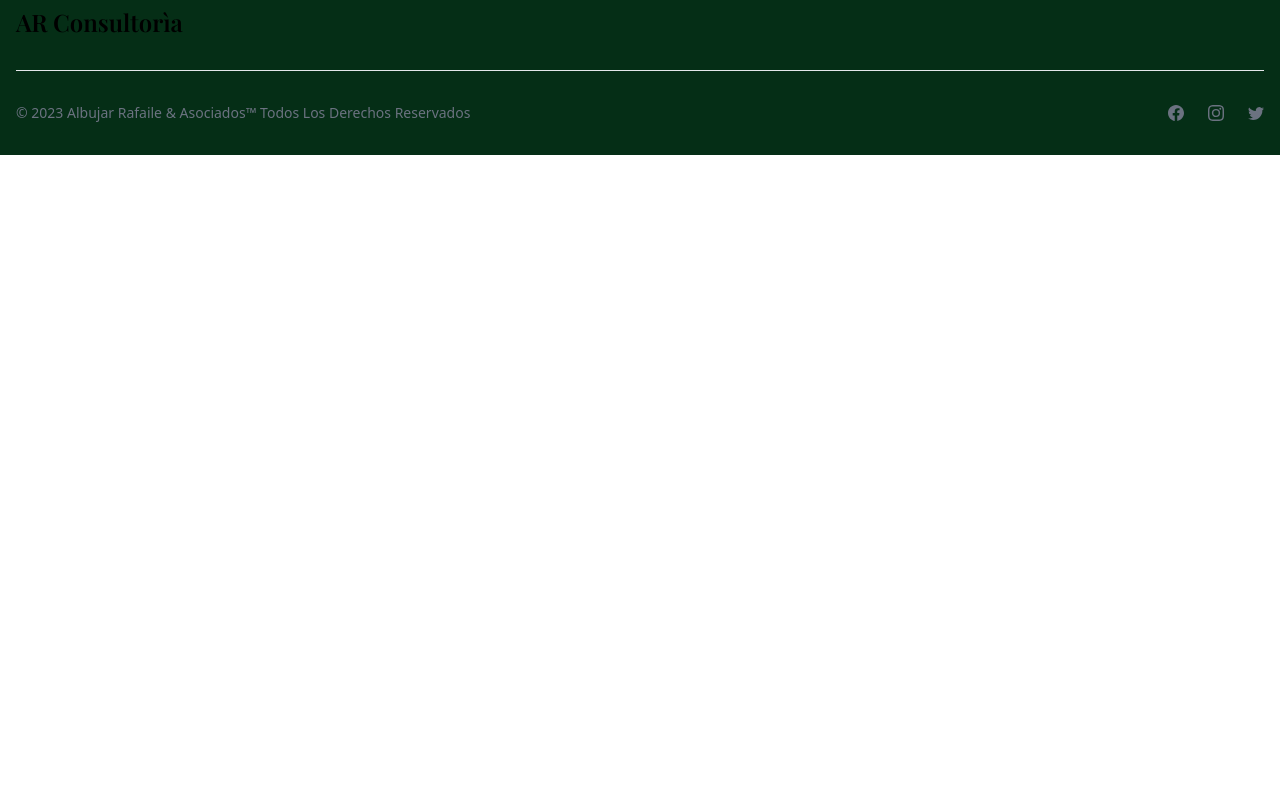
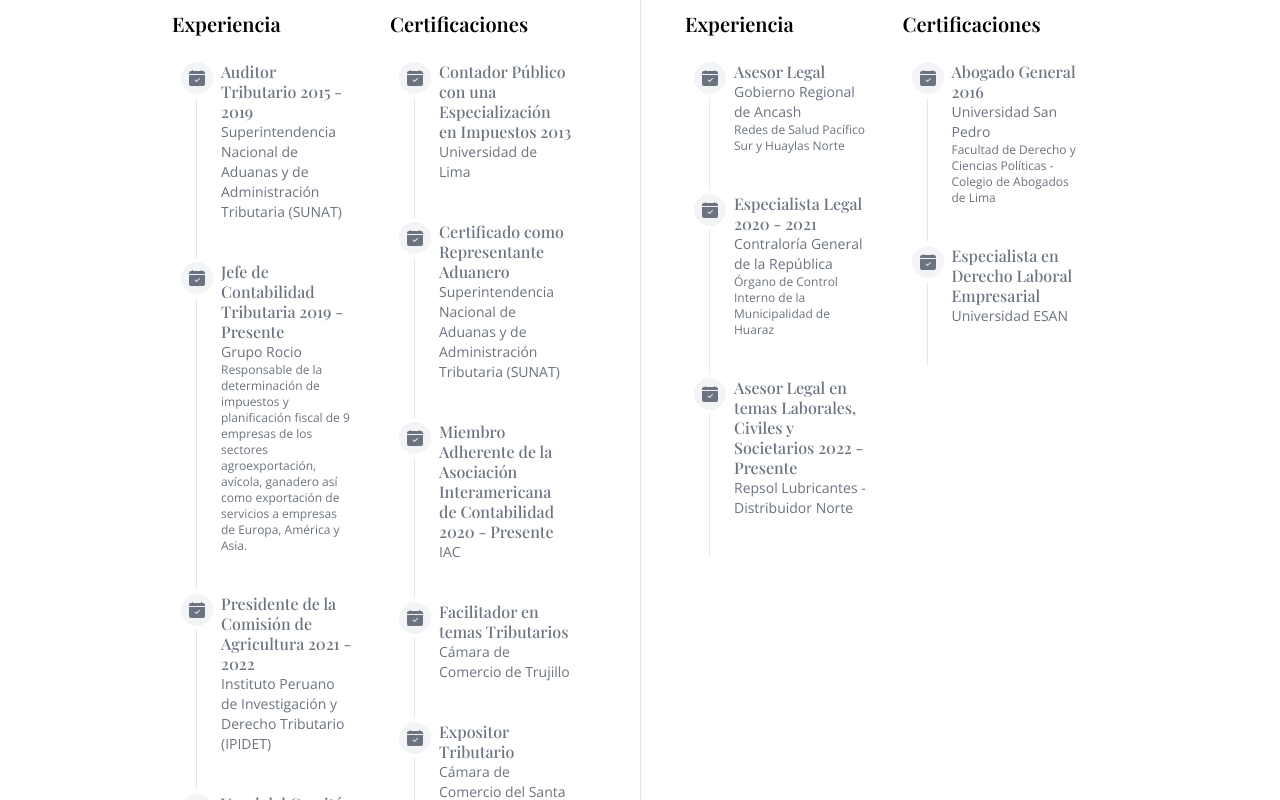
Before and after one commit to yohrdy243/ar-consultancy, a Next.js app: page /nuestroequipo in a window 1280 px wide. Shown: the part 720-1520 px from the top of the page. Before the commit the page ends 875 px from the top, so only its background shows below. Built offline with nearby package versions, Linux system fonts and the light colour scheme; a web font is replaced by a local one.

Commit message:
Nuestro Equipos Done!

```diff
--- a/app/components/Navbar.tsx
+++ b/app/components/Navbar.tsx
@@ -29,7 +29,9 @@
             <nav className="fixed w-full h-20 top-0 z-30  text-white bg-stone-800">
                 <div className="flex justify-between items-center lg:px-20 px-4 py-2">
                     <div className="flex items-center justify-start">
-                        <Logo size={60} />
+                        <Link href={"/"}>
+                            <Logo size={60} />
+                        </Link>
                         <h1>AR Consultoría</h1>
                     </div>
                     <div className="hidden lg:flex">
--- a/app/components/Services.tsx
+++ b/app/components/Services.tsx
@@ -3,7 +3,7 @@
 
 export function Card({ children }: { children: ReactNode }) {
     return (
-        <div className="hover:text-green-700 border rounded-md p-8 flex flex-col gap-4 shadow-sm hover:shadow-md cursor-pointer">
+        <div className="hover:text-green-700 transition-colors duration-100 ease-in-out border rounded-md p-8 flex flex-col gap-4 shadow-sm hover:shadow-md cursor-pointer">
             {children}
         </div>
     );
--- a/app/nuestroequipo/page.tsx
+++ b/app/nuestroequipo/page.tsx
@@ -1,35 +1,148 @@
 import Image from "next/image";
 import miguelPhoto from "../../public/images/1607652223448.jpeg";
 import oscarPhoto from "../../public/images/1620270650375.jpeg";
+import { BsCalendarCheckFill } from "react-icons/bs";
 
-const teamData = [
+type TExperience = {
+    title: string;
+    subTitle?: string;
+    description?: string;
+};
+
+type TTeamData = {
+    imageSrc: string;
+    name: string;
+    role: string;
+    email: string;
+    experience: TExperience[];
+    certifications: TExperience[];
+};
+
+const teamData: TTeamData[] = [
     {
         imageSrc: miguelPhoto.src,
         name: "Miguel Albújar Rafaile",
         role: "Socio Director / Partner Managing",
         email: "malbujar@arconsultoria.pe",
+        experience: [
+            {
+                title: "Auditor Tributario 2015 - 2019",
+                subTitle:
+                    "Superintendencia Nacional de Aduanas y de Administración Tributaria (SUNAT)",
+            },
+            {
+                title: "Jefe de Contabilidad Tributaria 2019 - Presente",
+                subTitle: "Grupo Rocio",
+                description:
+                    "Responsable de la determinación de impuestos y planificación fiscal de 9 empresas de los sectores agroexportación, avícola, ganadero así como exportación de servicios a empresas de Europa, América y Asia.",
+            },
+            {
+                title: "Presidente de la Comisión de Agricultura 2021 - 2022",
+                subTitle:
+                    "Instituto Peruano de Investigación y Derecho Tributario (IPIDET)",
+            },
+            {
+                title: "Vocal del Comité de Tributación 2022-2023",
+                subTitle: "Colegio de Contadores de La Libertad (CCPLL)",
+            },
+            {
+                title: "Docente Universitario 2023 - Actualidad",
+                subTitle: "Universidad Privada del Norte (UPN)",
+            },
+            {
+                title: "Mentor en Planificacion Tributaria 2023 - Actualidad",
+                subTitle: "Universidad ESAN",
+            },
+        ],
+        certifications: [
+            {
+                title: "Contador Público con una Especialización en Impuestos 2013",
+                subTitle: "Universidad de Lima",
+            },
+            {
+                title: "Certificado como Representante Aduanero ",
+                subTitle:
+                    "Superintendencia Nacional de Aduanas y de Administración Tributaria (SUNAT)",
+            },
+            {
+                title: "Miembro  Adherente de la Asociación Interamericana de Contabilidad 2020 - Presente",
+                subTitle: "IAC",
+            },
+            {
+                title: "Facilitador en temas Tributarios",
+                subTitle: "Cámara de Comercio de Trujillo",
+            },
+            {
+                title: "Expositor Tributario",
+                subTitle: "Cámara de Comercio del Santa",
+            },
+        ],
     },
     {
         imageSrc: oscarPhoto.src,
         name: "Oscar Albújar Rafaile",
         role: "Socio / Partner",
         email: "oalbujar@arconsultoria.pe",
+        experience: [
+            {
+                title: "Asesor Legal",
+                subTitle: "Gobierno Regional de Ancash",
+                description: "Redes de Salud Pacífico Sur y Huaylas Norte",
+            },
+            {
+                title: "Especialista Legal 2020 - 2021",
+                subTitle: "Contraloría General de la República",
+                description:
+                    "Órgano de Control Interno de la Municipalidad de Huaraz",
+            },
+            {
+                title: "Asesor Legal en temas Laborales, Civiles y Societarios 2022 - Presente",
+                subTitle: "Repsol Lubricantes - Distribuidor Norte",
+            },
+        ],
+        certifications: [
+            {
+                title: "Abogado General 2016",
+                subTitle: "Universidad San Pedro",
+                description:
+                    "Facultad de Derecho y Ciencias Políticas  -  Colegio de Abogados de Lima",
+            },
+            {
+                title: "Especialista en Derecho Laboral Empresarial",
+                subTitle: "Universidad ESAN",
+            },
+        ],
     },
 ];
+
+function TimeLine({ data }: { data: TExperience[] }) {
+    return data.map(({ title, subTitle, description }) => (
+        <ol className="relative text-gray-500 border-l border-gray-200 cursor-pointer hover:text-green-700">
+            <li className="mb-10 ml-6">
+                <span className="absolute flex items-center justify-center w-8 h-8 bg-gray-100 rounded-full -left-4 ring-4 ring-white ">
+                    <BsCalendarCheckFill />
+                </span>
+                <h3 className="font-medium  leading-tight">{title}</h3>
+                {subTitle ? <p className="text-sm">{subTitle} </p> : null}
+                {description ? (
+                    <p className="text-xs   ">{description}</p>
+                ) : null}
+            </li>
+        </ol>
+    ));
+}
 
 function TeamCard({
     imageSrc,
     name,
     role,
     email,
-}: {
-    imageSrc: string;
-    name: string;
-    role: string;
-    email: string;
-}) {
+    experience,
+    certifications,
+}: TTeamData) {
     return (
-        <div className="flex flex-col gap-1">
+        <div className="px-10 col-span-1 flex flex-col items-center">
+            <div className="mb-20">
                 <Image
                     className="rounded-xl"
                     src={imageSrc}
@@ -37,10 +150,25 @@
                     width={350}
                     height={350}
                 />
-            <div className="px-1">
+                <div>
                     <h1 className="text-2xl font-semibold">{name}</h1>
                     <p>{role}</p>
                     <p className="text-sm text-gray-500">{email}</p>
+                </div>
+            </div>
+            <div className="px-1 grid grid-cols-1 lg:grid-cols-2 gap-3 ">
+                <div className="col-span-1 flex flex-col gap-y-6">
+                    <h1 className="text-xl font-semibold">Experiencia</h1>
+                    <div className="px-6 flex flex-col justify-start">
+                        <TimeLine data={experience} />
+                    </div>
+                </div>
+                <div className="col-span-1 flex flex-col gap-y-6">
+                    <h1 className="text-xl font-semibold">Certificaciones</h1>
+                    <div className="px-6 flex flex-col justify-start">
+                        <TimeLine data={certifications} />
+                    </div>
+                </div>
             </div>
         </div>
     );
@@ -49,16 +177,17 @@
 export default function page() {
     return (
         <section className="py-10">
-            <div className="lg:px-32 px-8 flex flex-col">
+            <div className="lg:px-32 px-8">
                 <div className="pb-16 flex justify-center">
                     <h1 className="text-4xl font-bold">Nuestro Equipo</h1>
                 </div>
-                <div className="flex justify-center gap-20">
+                <div className="flex justify-center">
+                    <div className="grid grid-cols-1 lg:grid-cols-2 lg:divide-x gap-20 lg:gap-0">
                         {teamData.map((data) => (
                             <TeamCard {...data} />
                         ))}
                     </div>
-                <div className="flex justify-around"></div>
+                </div>
             </div>
         </section>
     );
--- /dev/null
+++ b/app/quienessomos/page.tsx
@@ -0,0 +1,3 @@
+export default function page() {
+    return <div>page</div>;
+}
```
Lines whose indentation alone changed are shown as unchanged.
